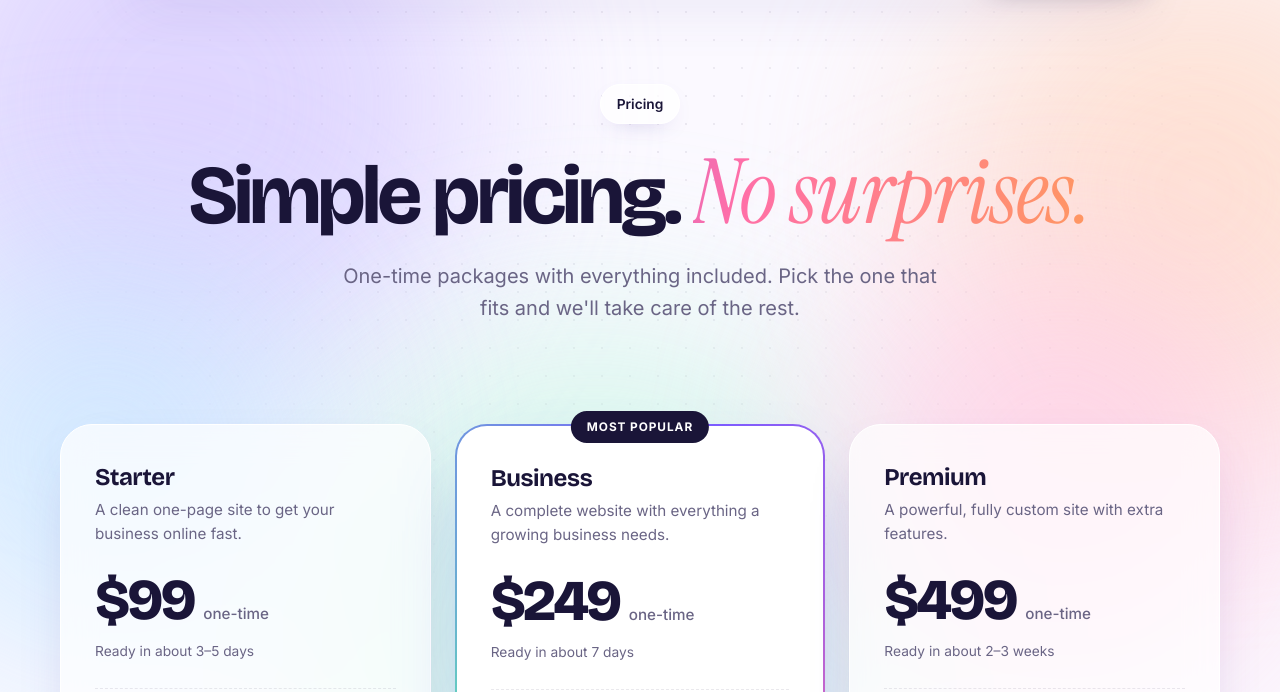
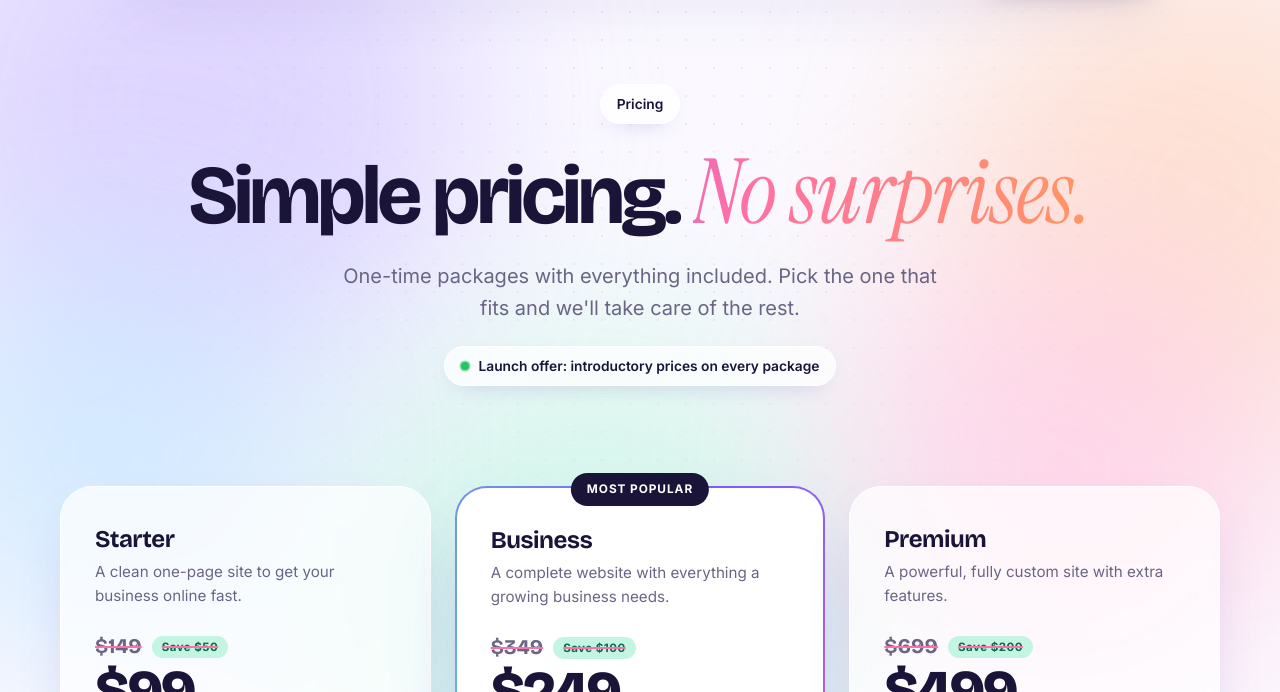
Before and after one commit to fiastudios/fiastudios.github.io, a plain HTML site: page pricing.html in a window 1280 px wide. Shown: the part 86-778 px from the top of the page. Drawn offline with nearby package versions, Linux system fonts and the light colour scheme.

Commit message:
Pricing: show regular price crossed out with launch offer
Co-Authored-By: Claude Sonnet 5.5 <noreply@anthropic.com>

```diff
--- a/pricing.html
+++ b/pricing.html
@@ -17,6 +17,7 @@
     <span class="pill">Pricing</span>
     <h1>Simple pricing. <span class="serif grad">No surprises.</span></h1>
     <p class="lead">One-time packages with everything included. Pick the one that fits and we'll take care of the rest.</p>
+    <p style="margin-top:22px"><span class="pill"><span class="dot"></span>Launch offer: introductory prices on every package</span></p>
   </div>
 </section>
 
@@ -27,7 +28,7 @@
       <div class="plan reveal">
         <h3>Starter</h3>
         <p class="desc">A clean one-page site to get your business online fast.</p>
-        <div class="price">$99 <small>one-time</small></div>
+        <div class="was">$149<span class="save">Save $50</span></div><div class="price">$99 <small>one-time</small></div>
         <p class="note">Ready in about 3–5 days</p>
         <ul>
           <li>1-page custom design</li><li>Mobile responsive</li><li>Contact form + WhatsApp button</li><li>Google Maps &amp; social links</li><li>Basic SEO setup</li><li>1 round of revisions</li>
@@ -38,7 +39,7 @@
         <span class="badge">MOST POPULAR</span>
         <h3>Business</h3>
         <p class="desc">A complete website with everything a growing business needs.</p>
-        <div class="price">$249 <small>one-time</small></div>
+        <div class="was">$349<span class="save">Save $100</span></div><div class="price">$249 <small>one-time</small></div>
         <p class="note">Ready in about 7 days</p>
         <ul>
           <li>Up to 5 pages (Home, About, Services, Gallery, Contact)</li><li>Custom design with your branding</li><li>Mobile responsive &amp; fast</li><li>Contact form &amp; enquiry emails</li><li>On-page SEO + Google Business tips</li><li>2 rounds of revisions</li><li>1 month free support</li>
@@ -48,7 +49,7 @@
       <div class="plan reveal" style="--d:.2s">
         <h3>Premium</h3>
         <p class="desc">A powerful, fully custom site with extra features.</p>
-        <div class="price">$499 <small>one-time</small></div>
+        <div class="was">$699<span class="save">Save $200</span></div><div class="price">$499 <small>one-time</small></div>
         <p class="note">Ready in about 2–3 weeks</p>
         <ul>
           <li>Up to 10 pages</li><li>Premium custom design &amp; animations</li><li>Booking / quote / ordering features</li><li>Blog or gallery sections</li><li>Advanced SEO &amp; analytics setup</li><li>3 rounds of revisions</li><li>3 months free support</li>
--- a/styles.css
+++ b/styles.css
@@ -262,3 +262,7 @@ input:focus, select:focus, textarea:focus { outline: 0; border-color: #7c5cff; b
 .work.reveal.in { transition: transform .25s ease-out, box-shadow .4s; }
 @media (max-width: 720px) { .tile.h2 { min-height: 300px; } }
 .work > a { display: block; }
+
+/* Pricing offer */
+.was { display: flex; align-items: center; gap: 10px; font: 600 1.3rem var(--display); color: var(--muted); text-decoration: line-through; text-decoration-thickness: 2px; text-decoration-color: #ff6fa8; margin-bottom: 4px; }
+.save { text-decoration: none; display: inline-block; font: 700 .72rem 'Inter', sans-serif; letter-spacing: .04em; padding: 4px 10px; border-radius: 99px; background: var(--mint); color: #0b6b4a; }
```
